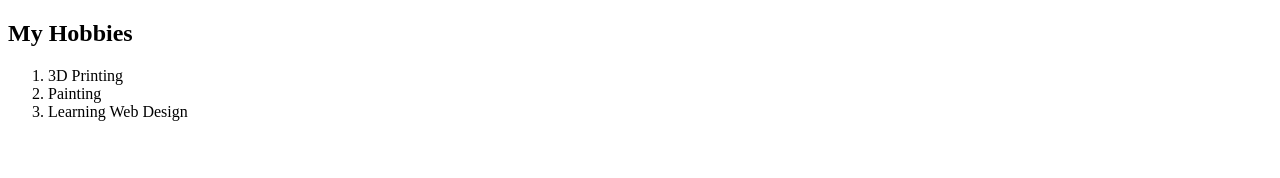
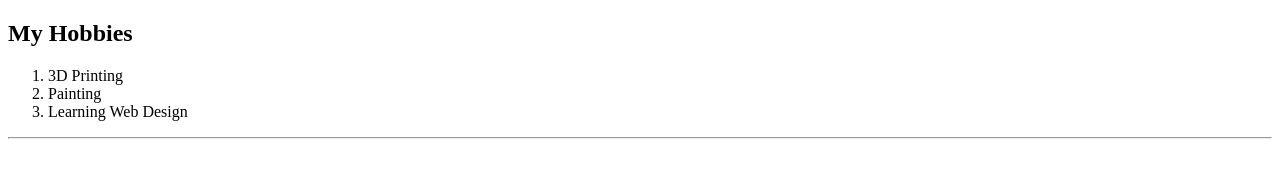
Before and after one commit to JoeyS-ops/curriculum-vitae, a plain HTML site: page my-hobbies.html in a window 1280 px wide. Drawn offline with Linux system fonts and the light colour scheme.

Commit message:
Update my-hobbies.html
added a horizontal rule at the end.

```diff
--- a/my-hobbies.html
+++ b/my-hobbies.html
@@ -12,5 +12,6 @@
       <li>Painting</li>
       <li>Learning Web Design</li>
     </ol>
+<hr \>
   </body>
 </html>
```
